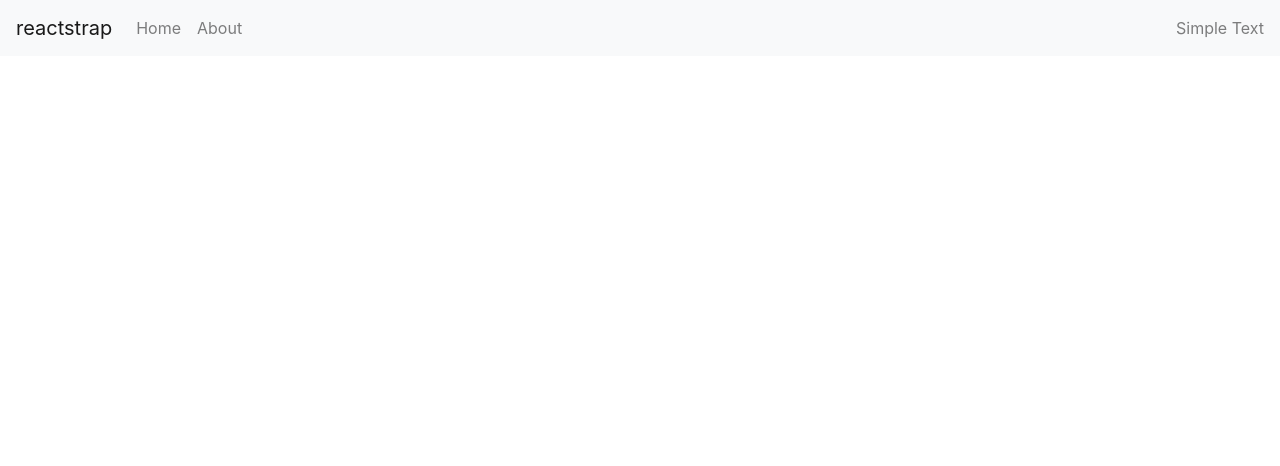
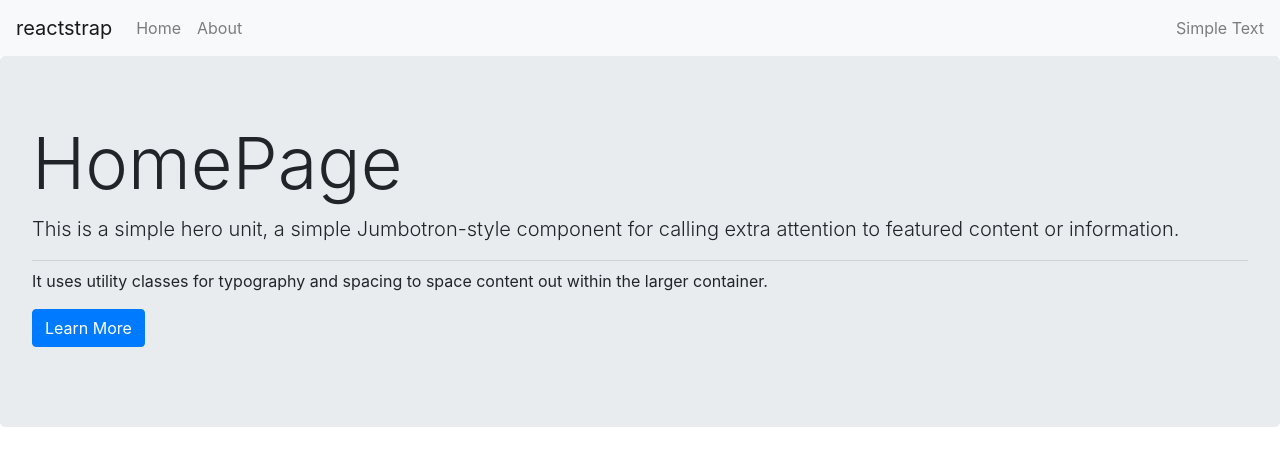
Before and after one commit to agnessm22/praktek-reactjs, a React (Create React App) app: page / in a window 1280 px wide. Shown: the top 466 px of the page. Built offline with nearby package versions, Linux system fonts and the light colour scheme.

Commit message:
berhasil membuat homepage dan about menggunakan route

```diff
--- a/src/App.js
+++ b/src/App.js
@@ -1,15 +1,23 @@
 import React from 'react';
 //import BootstrapComp from './Component/Class/BootstrapComp';
 import NavbarComp from './Component/Fungsional/NavbarComp';
+import { BrowserRouter, Route, Switch } from 'react-router-dom';
+import HomePage from './Component/Fungsional/HomePage';
+import AboutComp from './Component/Fungsional/AboutComp';
 //import Parent from './Component/Class/Parent';
 //import logo from './logo.svg';
-//import Home from'./Component/Fungsional/Home';
+//import Home from'./Component/Fungsional/H
 
-function App() {
+const App = () => {
   return (
-    <div className="App">
-    <NavbarComp/>
-    </div>
+    <BrowserRouter>
+      <NavbarComp />
+      <Switch>
+        <Route exact path="/" component={HomePage} />
+        <Route exact path="/about" component={AboutComp} />
+      </Switch>
+    </BrowserRouter>
+
   );
 }
 
--- /dev/null
+++ b/src/Component/Fungsional/AboutComp.jsx
@@ -0,0 +1,20 @@
+import React from 'react'
+import { Jumbotron, Button } from 'reactstrap';
+
+function AboutComp() {
+    return (
+        <div>
+            <Jumbotron>
+                <h1 className="display-3">About</h1>
+                <p className="lead">This is a simple hero unit, a simple Jumbotron-style component for calling extra attention to featured content or information.</p>
+                <hr className="my-2" />
+                <p>It uses utility classes for typography and spacing to space content out within the larger container.</p>
+                <p className="lead">
+                    <Button color="primary">Learn More</Button>
+                </p>
+            </Jumbotron>
+        </div>
+    )
+}
+
+export default AboutComp
--- /dev/null
+++ b/src/Component/Fungsional/HomePage.jsx
@@ -0,0 +1,20 @@
+import React from 'react'
+import { Jumbotron, Button } from 'reactstrap';
+
+function HomePage() {
+    return (
+        <div>
+            <Jumbotron>
+                <h1 className="display-3">HomePage</h1>
+                <p className="lead">This is a simple hero unit, a simple Jumbotron-style component for calling extra attention to featured content or information.</p>
+                <hr className="my-2" />
+                <p>It uses utility classes for typography and spacing to space content out within the larger container.</p>
+                <p className="lead">
+                    <Button color="primary">Learn More</Button>
+                </p>
+            </Jumbotron>
+        </div>
+    )
+}
+
+export default HomePage
```
